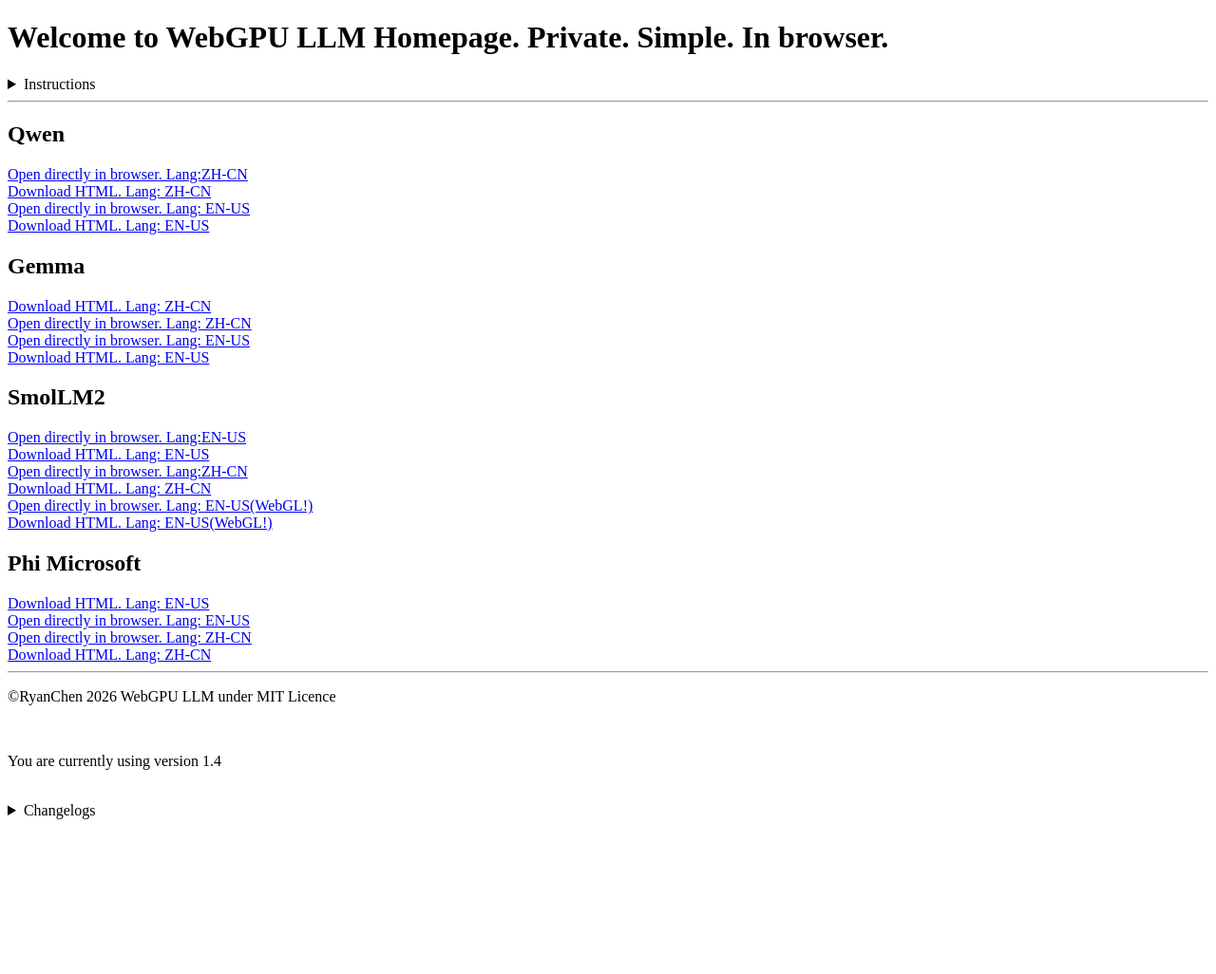
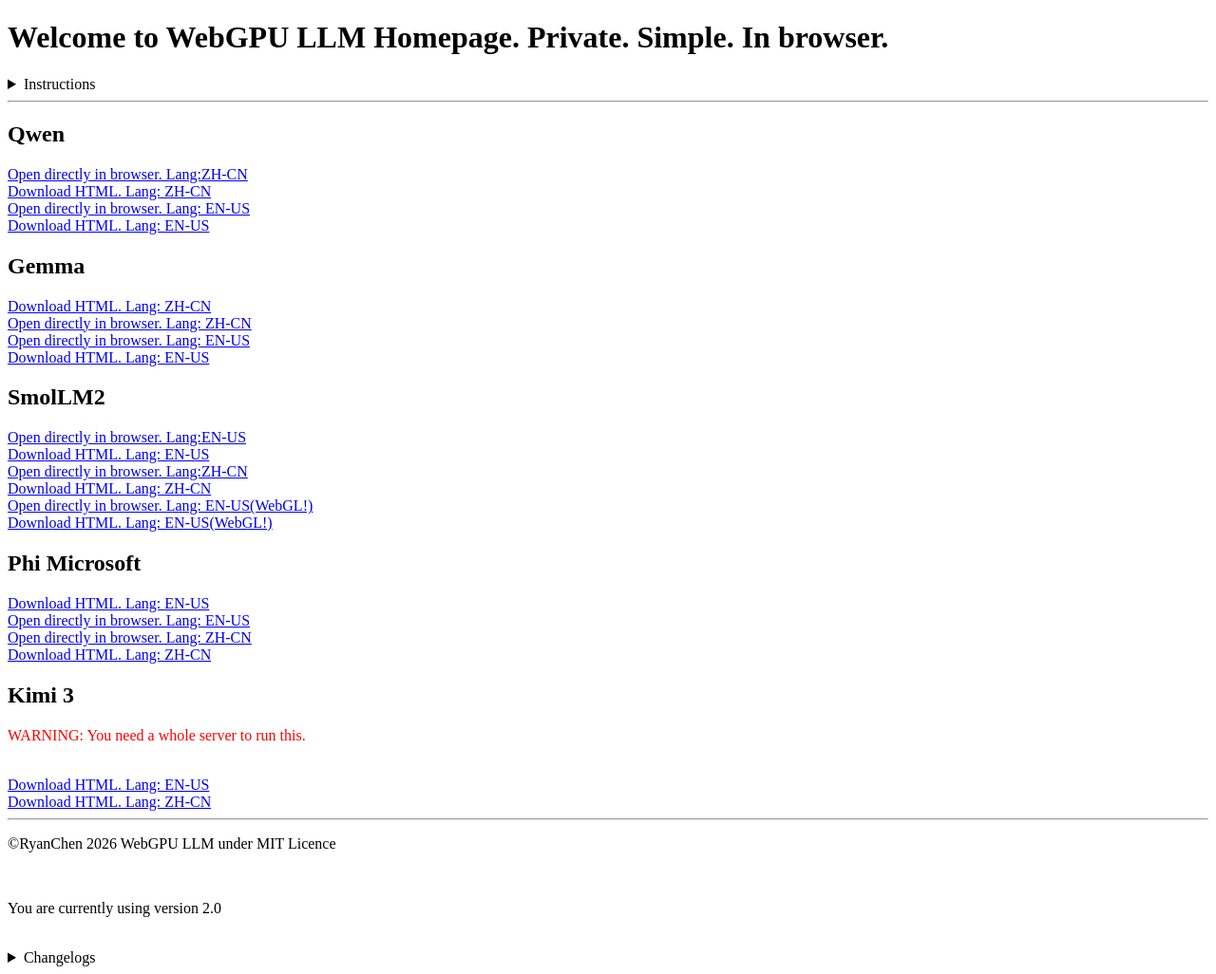
Before and after one commit to RyanChenGo/webgpu-llm, a plain HTML site: page index.html in a window 1280 px wide. Shown: the whole page at 95% size. Before the commit the page ends 871 px from the top, so only its background shows below. Drawn offline with Linux system fonts and the light colour scheme.

Commit message:
Update version number and add changelog for v2.0
Updated version number from 1.4 to 2.0 and added changelog for v2.0.

```diff
--- a/index.html
+++ b/index.html
@@ -49,10 +49,16 @@ Welcome to WebGPU LLM Homepage. Private. Simple. In browser.
 <a href="webgpu_phi4.html" target="_blank">Open directly in browser. Lang: ZH-CN</a>
 <br>
 <a href="webgpu_phi4.html" download>Download HTML. Lang: ZH-CN</a>
+<h2>Kimi 3</h2>
+<p style="color: red;">WARNING: You need a whole server to run this.</p>
+<br>
+<a href="webgpu_kimi-en.html" download>Download HTML. Lang: EN-US</a>
+<br>
+<a href="webgpu_kimi.html" download>Download HTML. Lang: ZH-CN</a>
 <hr>
 <p>©RyanChen 2026 WebGPU LLM under MIT Licence</p>
 <br>
-<p>You are currently using version 1.4</p>
+<p>You are currently using version 2.0</p>
 <br>
 <details>
 <summary>Changelogs</summary>
@@ -73,6 +79,8 @@ Welcome to WebGPU LLM Homepage. Private. Simple. In browser.
 <p>v1.3: Added Phi4 and Phi4-mini</p>
 <br>
 <p>v1.4: Added SmolLM but WebGL, english only.</p>
+<br>
+<p>v2.0: Added Kimi3 and Kimi3-Pro. Not tested(my computer can't run that.)</p>
 </details>
 </body>
 </html>
```
